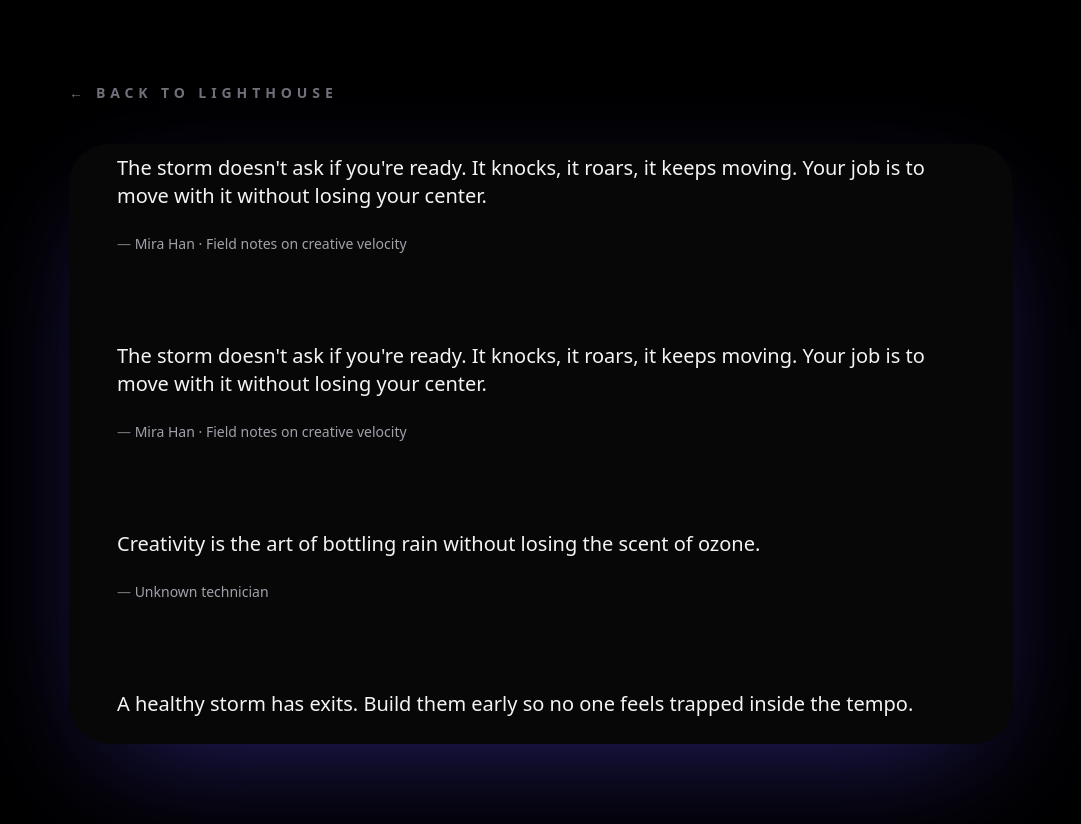
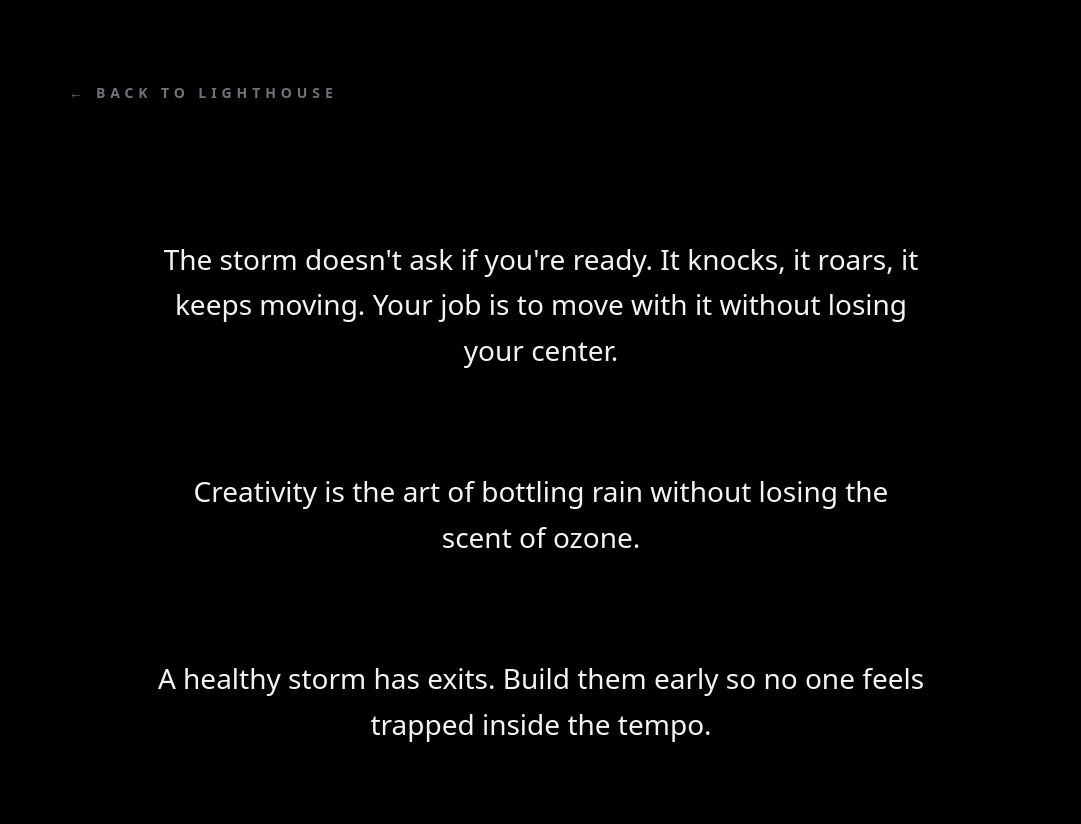
Before and after one commit to A1yCE005/Blog_Alpha, a Next.js app: page /storm in a window 1280 px wide. Shown: the whole page, without its empty margins (99-1180 px from the left). Built offline with nearby package versions, Linux system fonts and the light colour scheme.

Commit message:
Center Storm quotes with minimalist styling

```diff
--- a/app/storm/StormPageContent.tsx
+++ b/app/storm/StormPageContent.tsx
@@ -252,23 +252,21 @@ export function StormPageContent({ quotes }: StormPageContentProps) {
               to start the squall.
             </div>
           ) : (
-            <div className="relative">
             <div
               ref={containerRef}
               onScroll={handleScroll}
-                className="storm-scroll-container relative flex h-[70vh] flex-col overflow-y-auto rounded-[2.5rem] bg-zinc-950/80 p-6 shadow-[0_40px_120px_-40px_rgba(94,76,255,0.45)] sm:h-[75vh]"
+              className="storm-scroll-container flex h-[70vh] flex-col overflow-y-auto px-2 sm:h-[75vh] sm:px-4"
             >
-                <div className="flex flex-col gap-6">
+              <div className="flex flex-col items-center gap-12 py-10 sm:gap-16">
                 {items.map((item) => (
                   <StormQuoteCard key={item.id} item={item} onReenter={() => rerollItem(item.id)} />
                 ))}
               </div>
               {loading && (
-                  <div className="py-6 text-center text-xs font-semibold uppercase tracking-[0.45em] text-zinc-500">
+                <div className="pb-10 text-center text-xs font-semibold uppercase tracking-[0.45em] text-zinc-500">
                   Cycling…
                 </div>
               )}
-              </div>
             </div>
           )}
         </div>
@@ -283,7 +281,7 @@ type StormQuoteCardProps = {
 };
 
 function StormQuoteCard({ item, onReenter }: StormQuoteCardProps) {
-  const { text, author, source } = item;
+  const { text } = item;
   const cardRef = useRef<HTMLDivElement>(null);
   const seenRef = useRef(false);
   const visibleRef = useRef(false);
@@ -316,20 +314,10 @@ function StormQuoteCard({ item, onReenter }: StormQuoteCardProps) {
   }, [onReenter]);
 
   return (
-    <article ref={cardRef} className="relative px-4 py-8 sm:px-6">
-      <div className="flex flex-col gap-6">
-        <p className="text-lg leading-relaxed text-zinc-100 whitespace-pre-line sm:text-xl">
+    <article ref={cardRef} className="flex justify-center px-6 py-4">
+      <p className="max-w-3xl text-center text-2xl font-light leading-relaxed text-zinc-100 whitespace-pre-line sm:text-[1.75rem]">
         {text}
       </p>
-        {(author || source) && (
-          <p className="text-sm font-medium text-zinc-400">
-            <span className="text-zinc-500">—</span>{" "}
-            {author}
-            {author && source ? " · " : ""}
-            {source}
-          </p>
-        )}
-      </div>
     </article>
   );
 }
```
Lines whose indentation alone changed are shown as unchanged.
